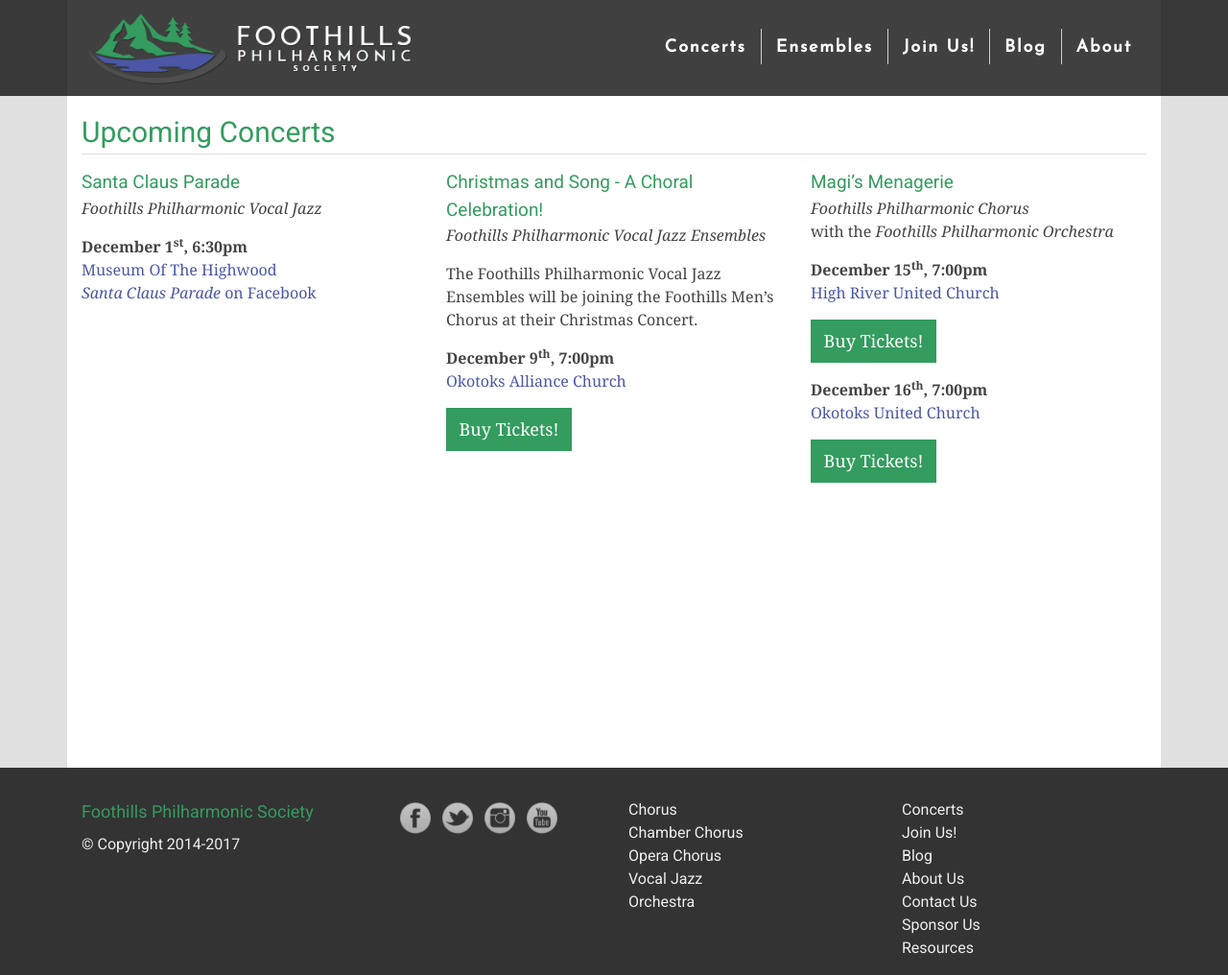
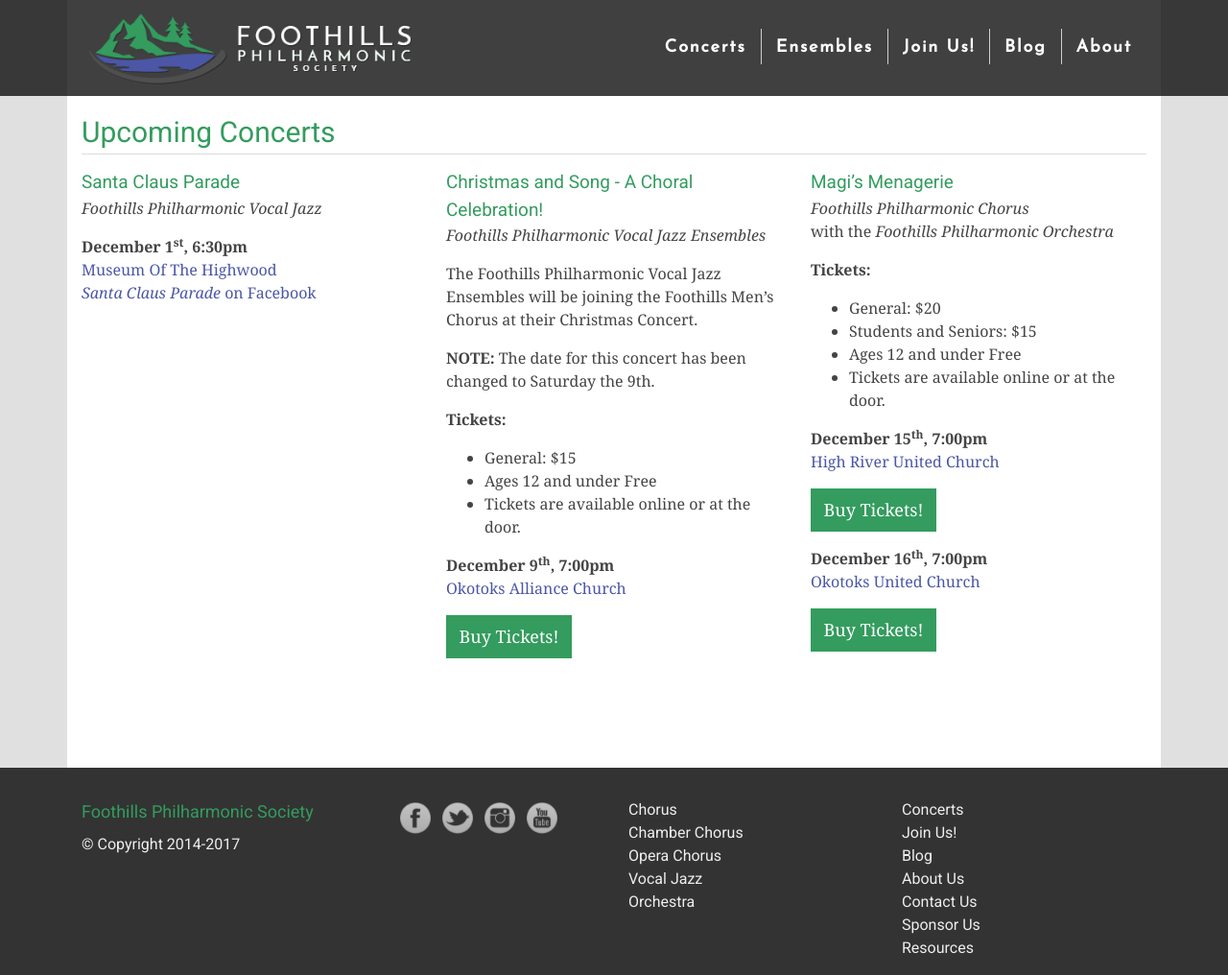
Before and after one commit to percyhanna/fps, a Jekyll site: the page built from concerts.html, in a window 1280 px wide and 1016 px high. Shown: the whole window at 96% size. Built offline with Jekyll 4.4.1, drawn with Linux system fonts in a browser that asks for light colours; nearby versions of some CDN libraries; Markdown is read by kramdown in place of the engine named in the settings.

Commit message:
Add more ticket info and date change

```diff
--- a/_posts/2017-11-18-christmas-2017-tickets-available.html
+++ b/_posts/2017-11-18-christmas-2017-tickets-available.html
@@ -35,6 +35,7 @@
           <li>General: $20</li>
           <li>Students and Seniors: $15</li>
           <li>Ages 12 and under Free</li>
+          <li>Tickets are available online or at the door.</li>
         </ul>
       </p>
     </p>
@@ -78,11 +79,14 @@
     <p><em>Foothills Philharmonic Vocal Jazz Ensembles</em></p>
     <p>The Foothills Philharmonic Vocal Jazz Ensembles will be joining the Foothills Men’s Chorus at their Christmas Concert.</p>
 
+    <p><strong>NOTE:</strong> The date for this concert has been changed to Saturday the 9th.</p>
+
     <p>
       <strong>Tickets:</strong>
       <ul>
         <li>General: $15</li>
         <li>Ages 12 and under Free</li>
+        <li>Tickets are available online or at the door.</li>
       </ul>
     </p>
 
--- a/concerts.html
+++ b/concerts.html
@@ -21,6 +21,17 @@
             <h5 class="tight">Christmas and Song - A Choral Celebration!</h5>
             <p><em>Foothills Philharmonic Vocal Jazz Ensembles</em></p>
             <p>The Foothills Philharmonic Vocal Jazz Ensembles will be joining the Foothills Men’s Chorus at their Christmas Concert.</p>
+            <p><strong>NOTE:</strong> The date for this concert has been changed to Saturday the 9th.</p>
+
+            <p>
+              <strong>Tickets:</strong>
+              <ul>
+                <li>General: $15</li>
+                <li>Ages 12 and under Free</li>
+                <li>Tickets are available online or at the door.</li>
+              </ul>
+            </p>
+
             <p>
               <strong>December 9<sup>th</sup>, 7:00pm</strong><br>
               <a href="https://www.google.ca/maps/place/Okotoks+Alliance+Church/@50.7508584,-113.9767135,15z/data=!4m5!3m4!1s0x0:0x879787dbcf97e8d!8m2!3d50.7508584!4d-113.9767135" target="_blank">Okotoks Alliance Church</a>
@@ -35,6 +46,16 @@
             <p>
               <em>Foothills Philharmonic Chorus</em><br>
               with the <em>Foothills Philharmonic Orchestra</em>
+            </p>
+
+            <p>
+              <strong>Tickets:</strong>
+              <ul>
+                <li>General: $20</li>
+                <li>Students and Seniors: $15</li>
+                <li>Ages 12 and under Free</li>
+                <li>Tickets are available online or at the door.</li>
+              </ul>
             </p>
 
             <p>
```
